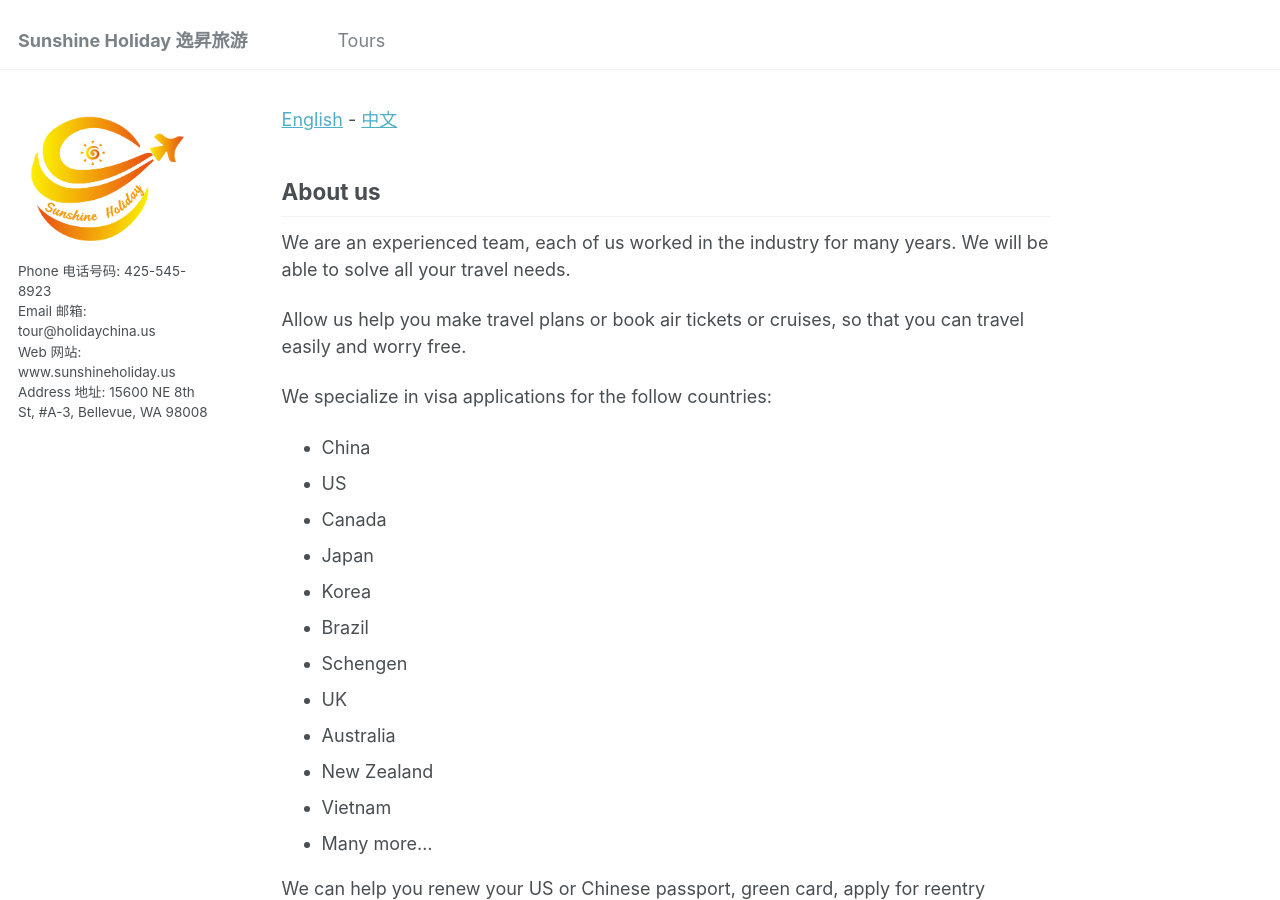
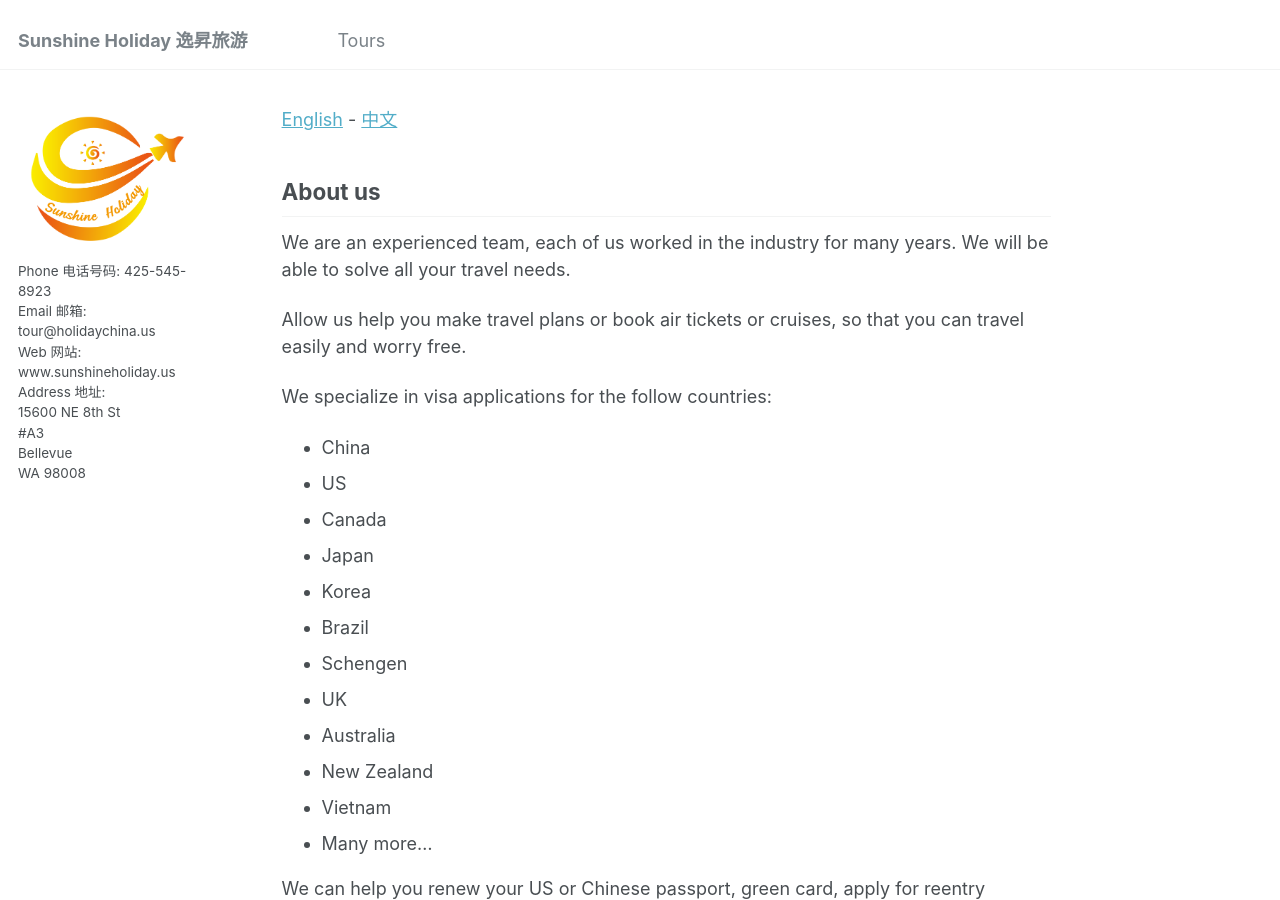
Before and after one commit to sunshineholidayus/web3, a Jekyll site: the page built from _pages/about.md, in a window 1280 px wide and 900 px high. Built offline with Jekyll 4.4.1, drawn with Linux system fonts in a browser that asks for light colours.

Commit message:
Update _config.yml

```diff
--- a/_config.yml
+++ b/_config.yml
@@ -24,7 +24,7 @@
   avatar           : "logo-small.png"
   #name             : "Your Sidebar Name"
   #pronouns         : # example: "she/her"
-  bio              : "Phone 电话号码: 425-545-8923<br>Email 邮箱: tour@holidaychina.us<br>Web 网站: www.sunshineholiday.us<br>Address 地址: 15600 NE 8th St, #A-3, Bellevue, WA 98008"
+  bio              : "Phone 电话号码: 425-545-8923<br>Email 邮箱: tour@holidaychina.us<br>Web 网站: www.sunshineholiday.us<br>Address 地址:<br>15600 NE 8th St<br>#A3<br>Bellevue<br>WA 98008"
   #location         : "Earth"
   #employer         : "Red Brick University"
   #uri              : # URL
```
